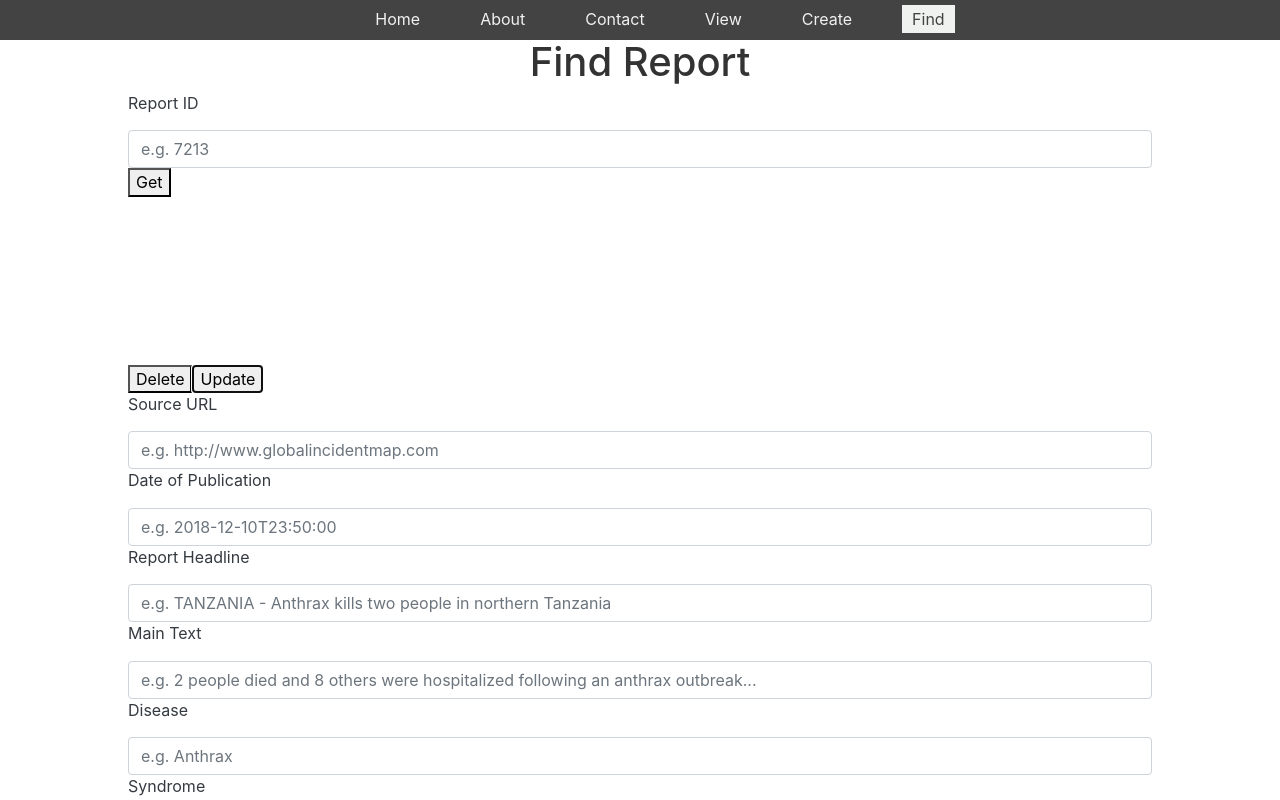
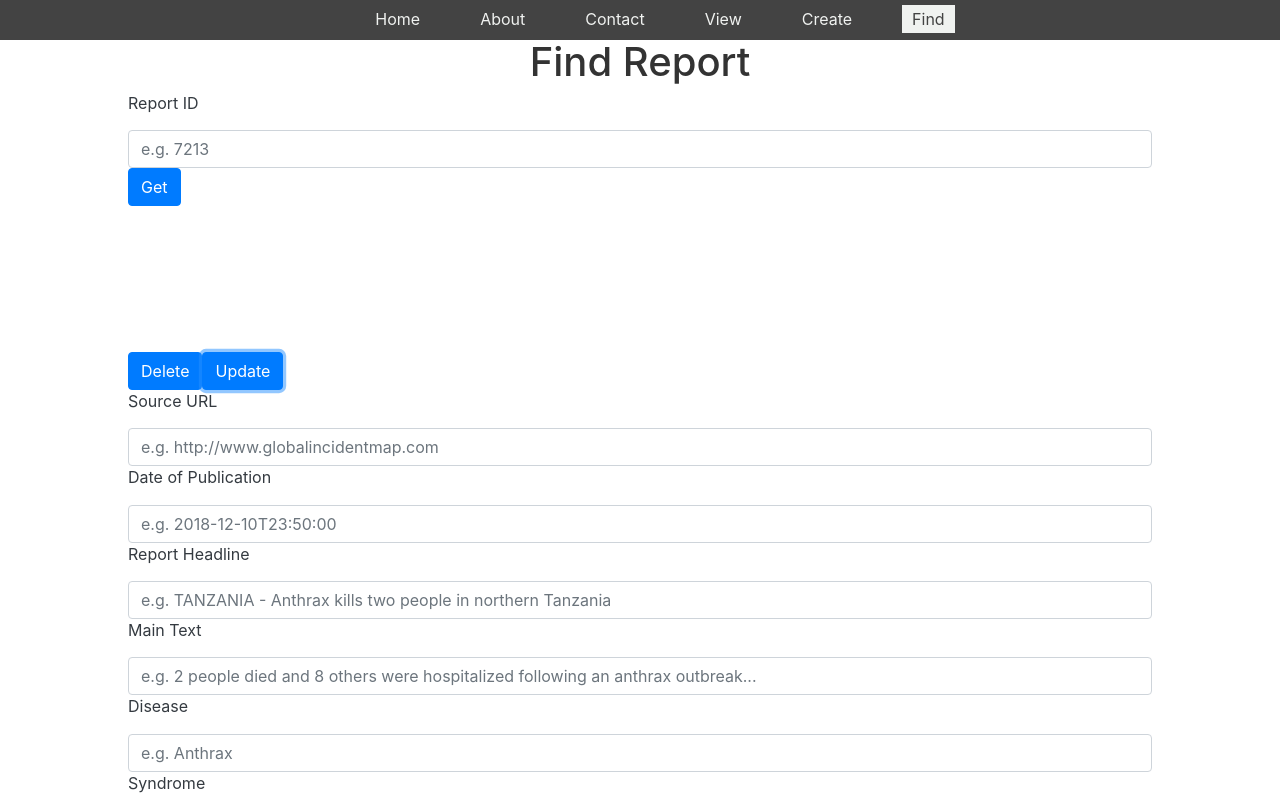
Before and after one commit to unsw-se3011/SENG3011_weneedREST, a React (Create React App) app in the folder PHASE_2/Application_SourceCode/we_need_rest/: page /find in a window 1280 px wide. Both pictures are taken after a click on the button "Update". Shown: the top 800 px of the page. Built offline with nearby package versions, Linux system fonts and the light colour scheme.

Commit message:
Updated find

```diff
--- a/PHASE_2/Application_SourceCode/we_need_rest/src/components/find/Find.js
+++ b/PHASE_2/Application_SourceCode/we_need_rest/src/components/find/Find.js
@@ -1,6 +1,7 @@
 import React, {Component} from 'react';
 import axios from 'axios';
 import { runInThisContext } from 'vm';
+import 'bootstrap/dist/css/bootstrap.css';
 
 const articles = article => {
     const handleDelete = (id) => {
@@ -207,7 +208,7 @@ class Find extends Component {
                 this.setState({comment: response.data.comment});
                 this.setState({date: response.data.date});
                 this.setState({state: this.state});
-
+                document.getElementById("update").style.visibility="hidden";
           });
     }
     onClickUpdate(e) {
@@ -226,14 +227,13 @@ class Find extends Component {
                             <input id = "id" name="title" onChange={this.updateRepId} type="text" className="form-control" placeholder="e.g. 7213" />
                     </div>
                 </form>
-                <button type="button" onClick={this.onSubmitGet} className="button">Get</button>
+                <button type="button" class="btn btn-primary" onClick={this.onSubmitGet}>Get</button>
                 <center>
 
                 <div id="card" style={{visibility: "hidden"}} >
                     <div className="card text-white bg-dark mb-3">
                         <div className="card-header">
                             {this.state.headline}
-                            <button onClick={ this.onSubmitDelete } className="destroy"></button>
                         </div>
                         <div className="card-body">
                             <h5 className="card-title">{this.state.repId}</h5>
@@ -249,8 +249,8 @@ class Find extends Component {
                 <div id="report">
 
                 </div>
-                <button type="button" onClick={this.onSubmitDelete} className="button">Delete</button>
-                <button type="button" onClick={this.onClickUpdate} className="button">Update</button>
+                <button type="button" class="btn btn-primary" onClick={this.onSubmitDelete}>Delete</button>
+                <button type="button" class="btn btn-primary" onClick={this.onClickUpdate}>Update</button>
                 <div id="update" style={{visibility: "hidden"}}>
                 <form>
                     <div className="url">
@@ -302,7 +302,7 @@ class Find extends Component {
                             <input id = "idDate" onChange={this.updateDate} type="text" className="form-control" placeholder="e.g. 2018-12-10T23:50:00" />
                     </div>
                 </form>
-                <button type="button" onClick={this.onSubmitUpdate} className="button">Confirm</button>
+                <button type="button" onClick={this.onSubmitUpdate} class="btn btn-primary" >Confirm</button>
                 </div>
             </div>
 
--- a/PHASE_2/Application_SourceCode/we_need_rest/src/components/home/Home.css
+++ b/PHASE_2/Application_SourceCode/we_need_rest/src/components/home/Home.css
@@ -101,10 +101,6 @@ hr {
     display: none;
 }
 
-#selectBtn {
-    float: right;
-}
-
 #summaryBtn {
     width: 10%;
     margin-left: 45%;
```
